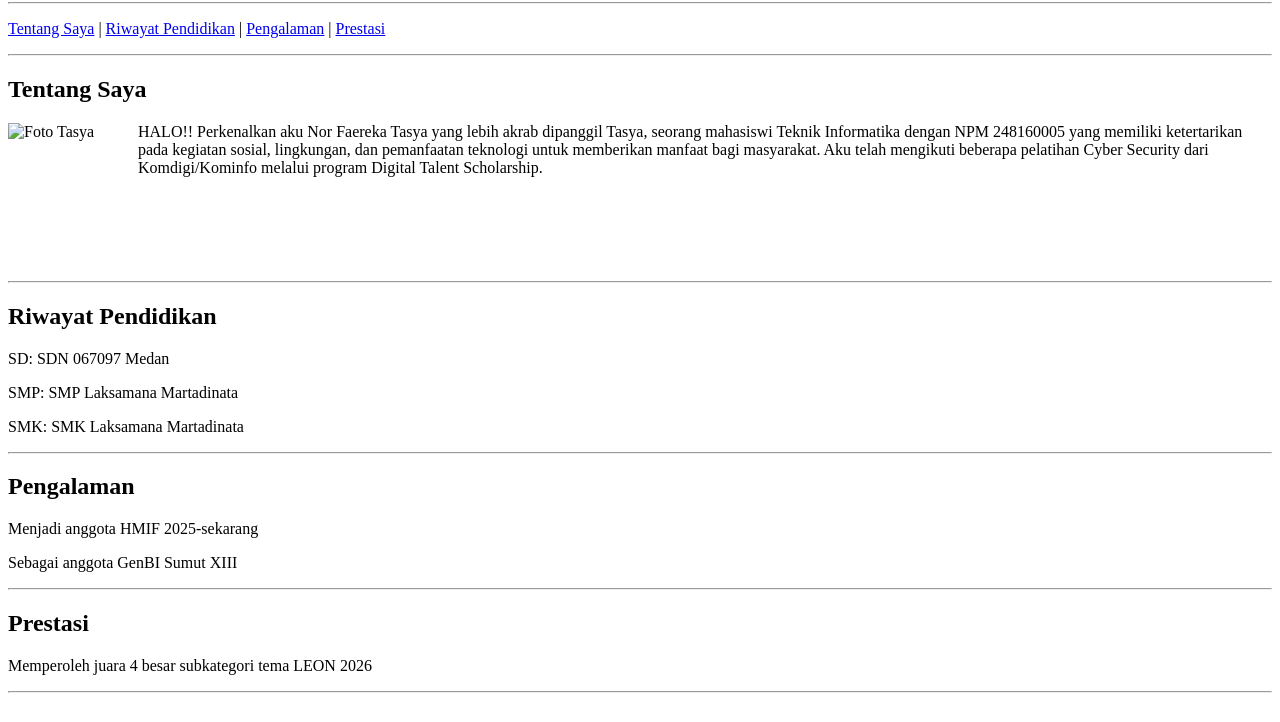
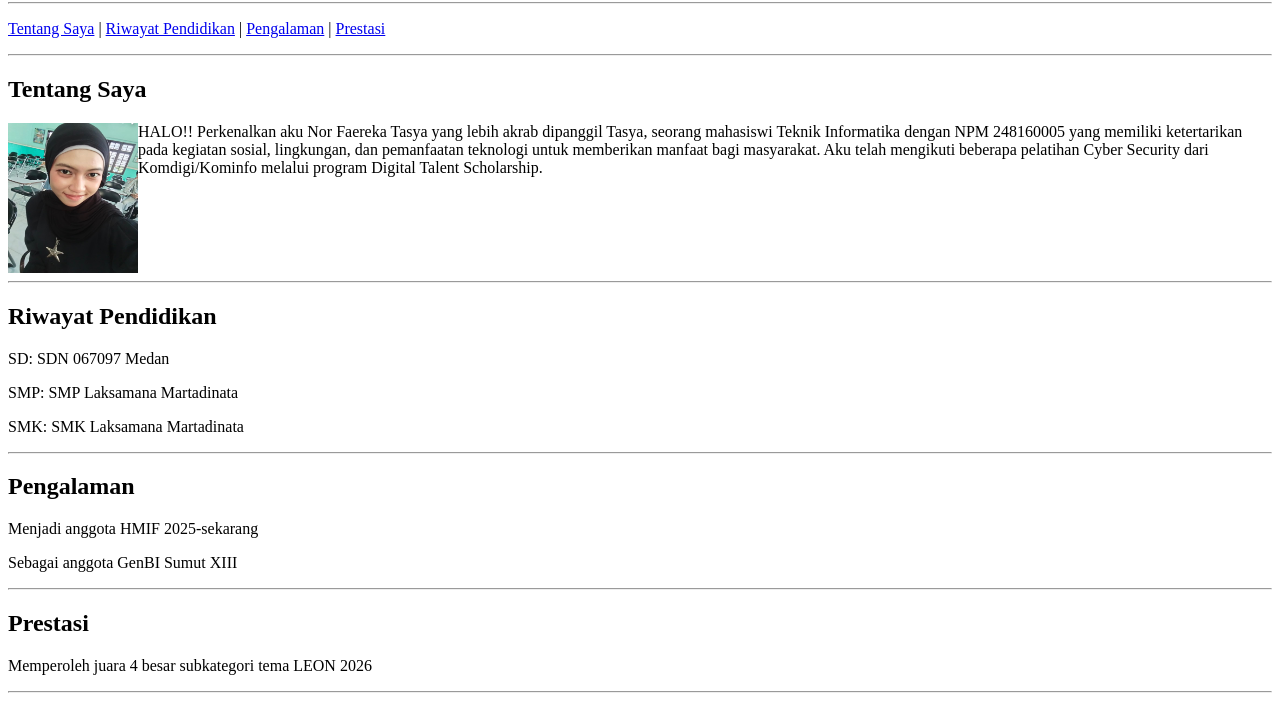
Before and after one commit to norfaerekatasya/website_portofolio, a plain HTML site: page index.html in a window 1280 px wide. Shown: the part 78-800 px from the top of the page. Drawn offline with Linux system fonts and the light colour scheme.

Commit message:
Update index.html

```diff
--- a/index.html
+++ b/index.html
@@ -18,7 +18,7 @@
 
     <h2 id="TS">Tentang Saya</h2>
     <p>
-        <img src="foto.jpg" width="130" height="150"
+        <img src="poto itam.jpeg" width="130" height="150"
         align="left" alt="Foto Tasya">
 
         HALO!! Perkenalkan aku Nor Faereka Tasya yang lebih
```
